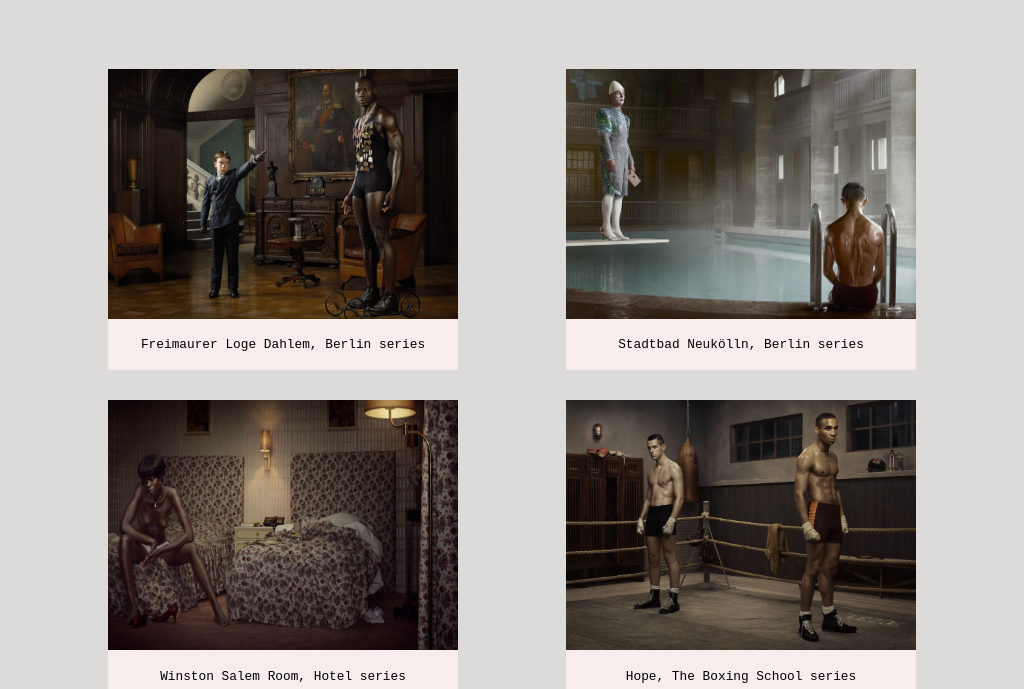
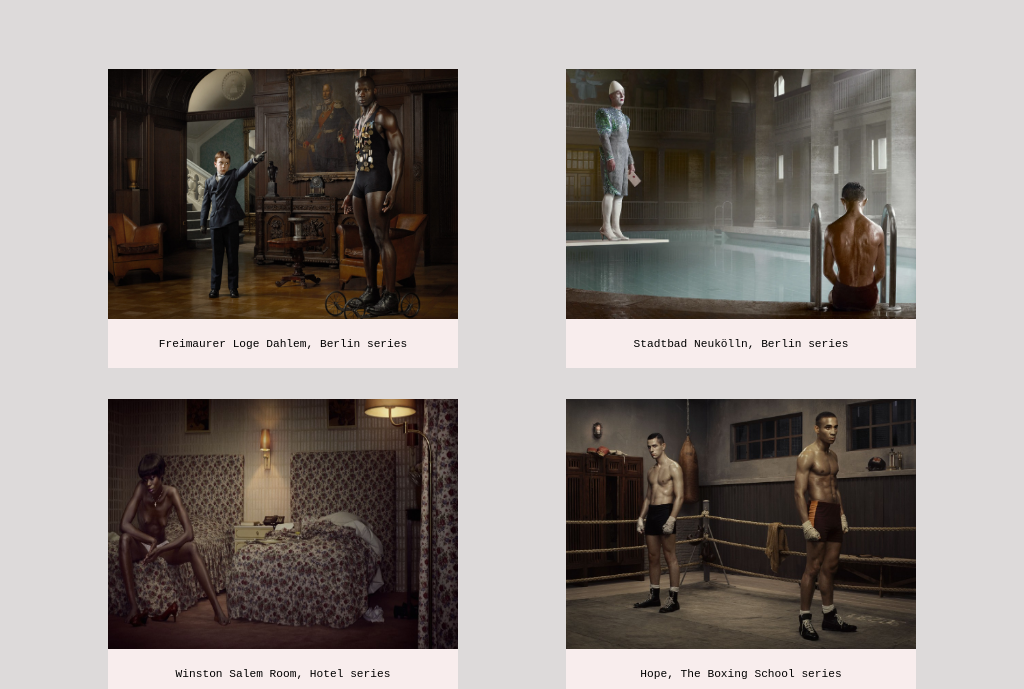
Before and after one commit to luispardosuarez/images-gallery, a plain HTML site: page index.html in a window 1024 px wide. Shown: the part 111-800 px from the top of the page. Drawn offline with Linux system fonts and the light colour scheme.

Commit message:
Change font size to 769px after verifying an issue on this type of screen in one of the photos

```diff
--- a/css/style.css
+++ b/css/style.css
@@ -6,8 +6,7 @@ body {
 
 }
 
-h1,
-h3 {
+h1, h3 {
     text-align: center;
 
 }
@@ -61,10 +60,7 @@ p {
         height: 220px;
     }
 
-    #section-one,
-    #section-two,
-    #section-three,
-    #section-four {
+    #section-one, #section-two, #section-three, #section-four {
         display: flex;
         flex-direction: column;
         align-items: center;
@@ -73,6 +69,8 @@ p {
     .portrait {
         margin-bottom: 7%;
     }
+
+
 
 }
 
@@ -99,6 +97,8 @@ p {
         height: 190px;
     }
 
+
+
 }
 
 @media (min-width: 769px) and (max-width: 1024px) {
@@ -119,6 +119,11 @@ p {
     img {
         width: 350px;
         height: 250px;
+    }
+
+
+    p {
+        font-size: 0.7rem;
     }
 
 }
```
